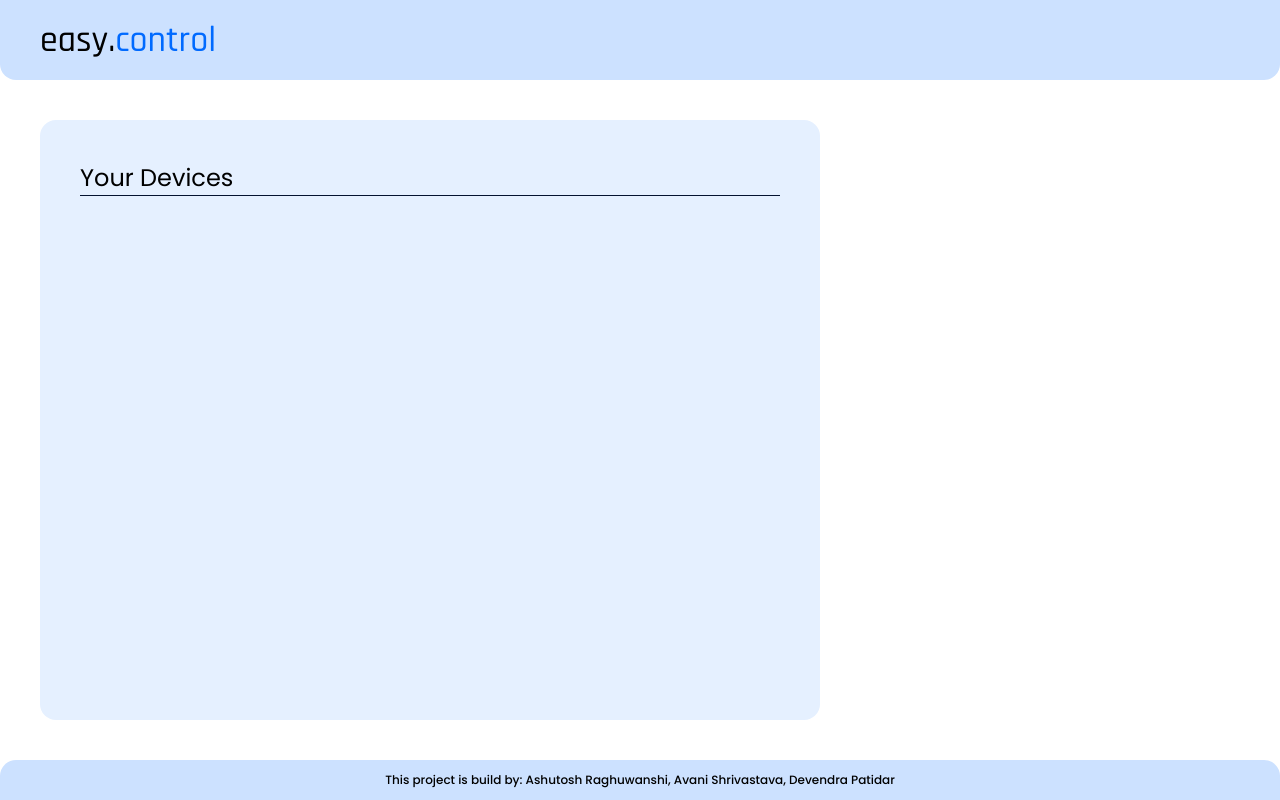
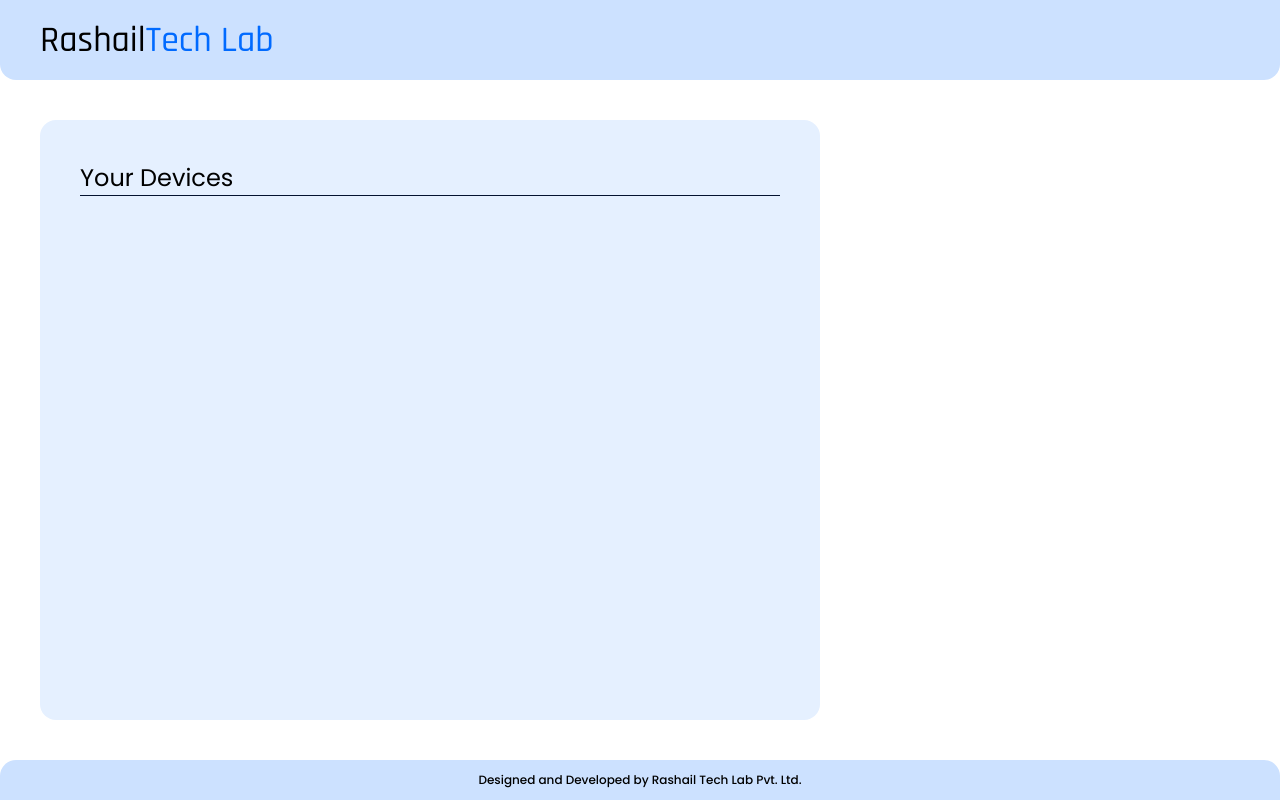
Before and after one commit to ulpa11/Rashail-Tech-Lab-Testing, a Django app: page / in a window 1280 px wide. Run offline with Django 3.2, Linux system fonts and the light colour scheme; data that the repository does not hold is empty.

Commit message:
Update index.html

```diff
--- a/templates/index.html
+++ b/templates/index.html
@@ -5,7 +5,7 @@
     <meta charset="UTF-8">
     <meta http-equiv="X-UA-Compatible" content="IE=edge">
     <meta name="viewport" content="width=device-width, initial-scale=1.0">
-    <title>Easy.Control Home Automation web application</title>
+    <title>Rashail Tech Lab Pvt. Ltd.</title>
     <link rel="stylesheet" href="{% static 'css/style.css' %}">
     <link rel="preconnect" href="https://fonts.googleapis.com">
     <link rel="preconnect" href="https://fonts.gstatic.com" crossorigin>
@@ -16,7 +16,7 @@
 
     <header>
         <div class="container">
-            <div class="logo">easy.<span class="accent">control</span></div>
+            <div class="logo">Rashail<span class="accent">Tech Lab</span></div>
 
         </div>
     </header>
@@ -52,7 +52,7 @@
     </main>
     <footer>
         <div class="container">
-            <p>This project is build by: Ashutosh Raghuwanshi, Avani Shrivastava, Devendra Patidar</p>
+            <p>Designed and Developed by Rashail Tech Lab Pvt. Ltd.</p>
         </div>
     </footer>
     <script>
```
